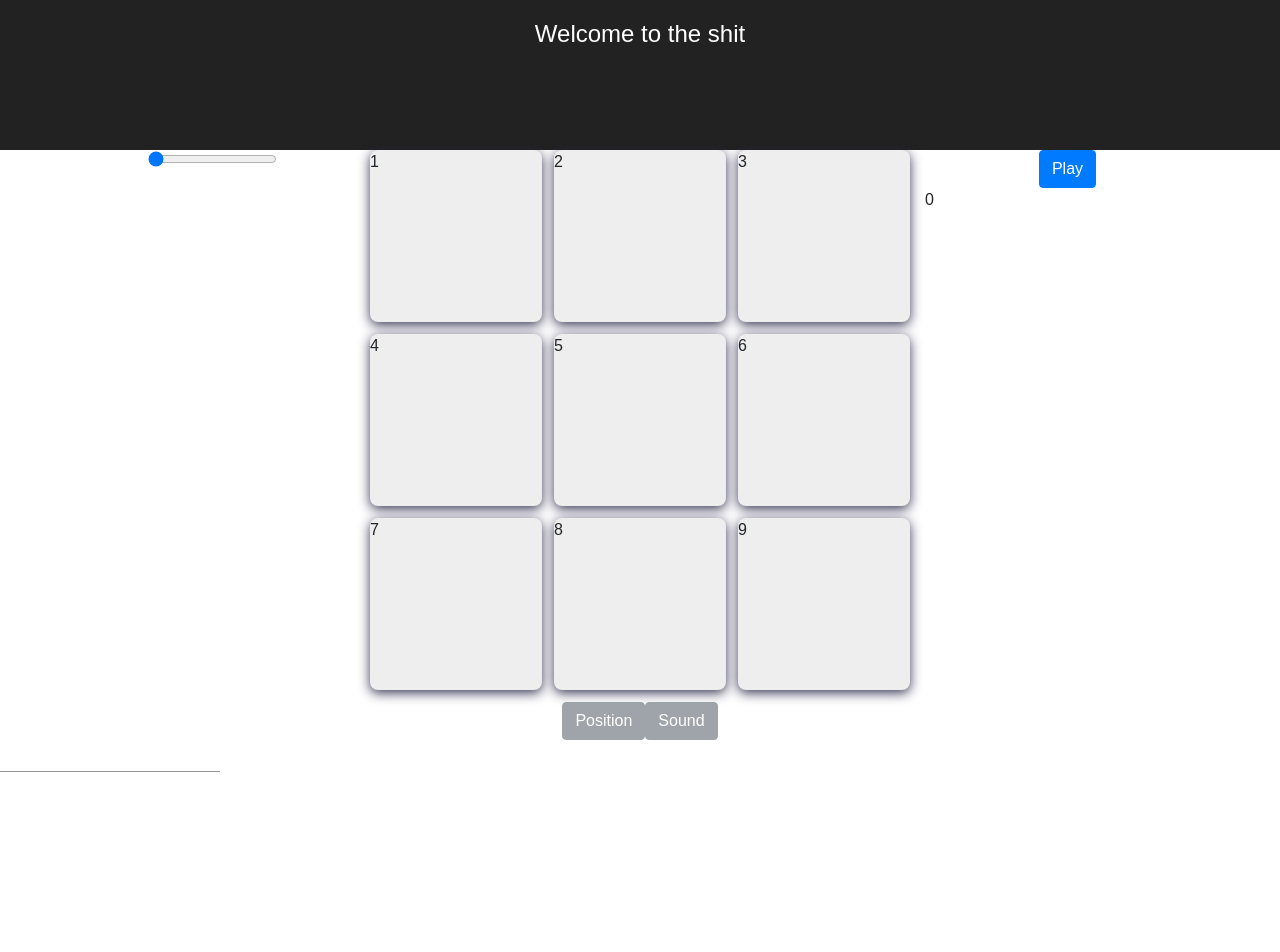
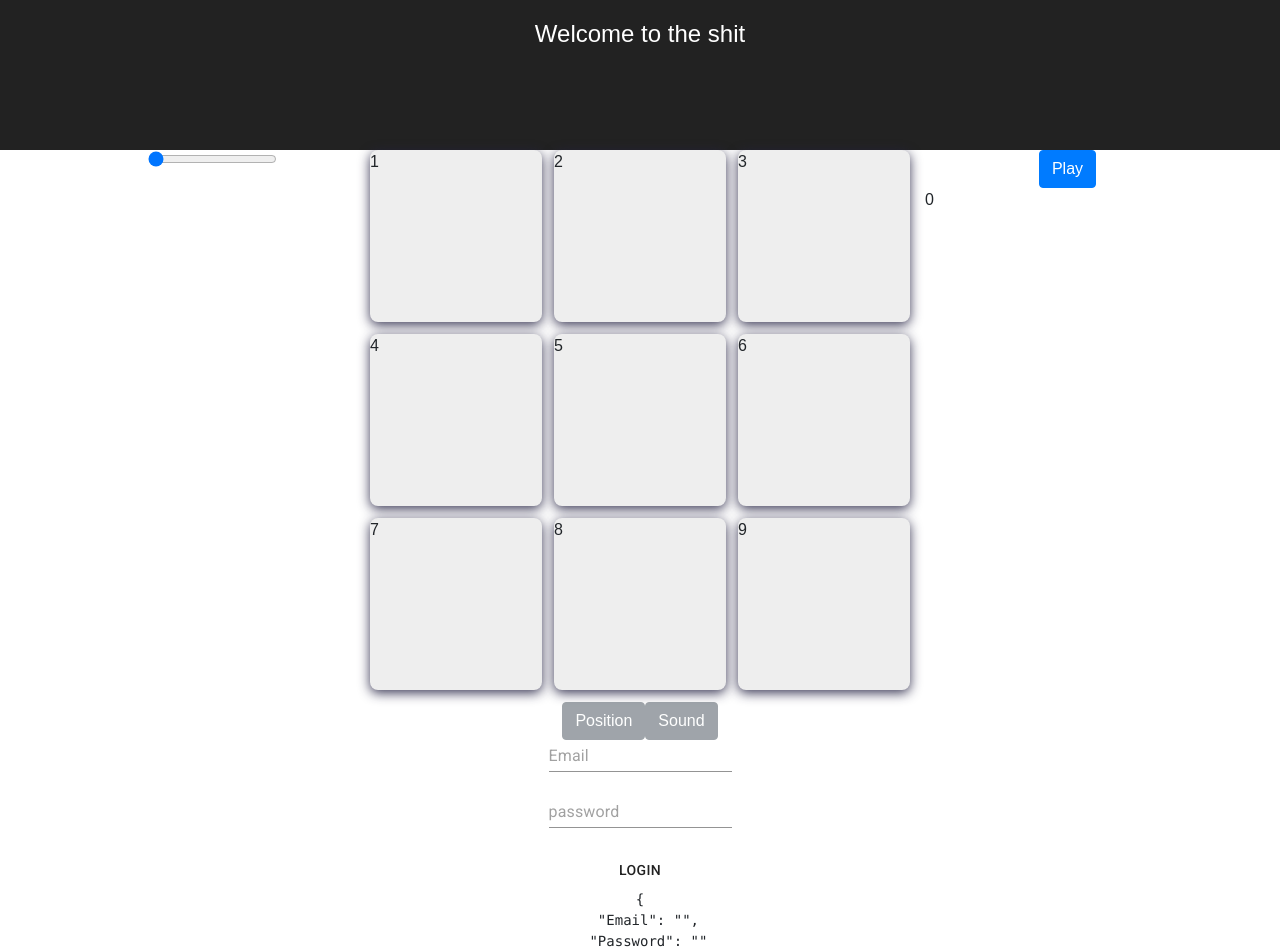
Before and after one commit to Bl0bb3r/WEB3, a React (Create React App) app in the folder React-Client/dual-n-back/: page /login in a window 1280 px wide. Shown: the top 952 px of the page. Before the commit the page ends 800 px from the top, so only its background shows below. Built offline with nearby package versions, Linux system fonts and the light colour scheme.

Commit message:
login form in progress

```diff
--- a/React-Client/dual-n-back/package.json
+++ b/React-Client/dual-n-back/package.json
@@ -14,8 +14,10 @@
     "ajv": "^6.10.2",
     "axios": "^0.19.0",
     "bootstrap": "^4.4.1",
+    "formik": "^2.0.8",
     "jquery": "^3.4.1",
     "lodash": "^4.17.15",
+    "material-ui": "^0.20.2",
     "popper.js": "^1.16.0",
     "react": "^16.12.0",
     "react-dom": "^16.12.0",
--- a/React-Client/dual-n-back/public/index.html
+++ b/React-Client/dual-n-back/public/index.html
@@ -14,6 +14,14 @@
       manifest.json provides metadata used when your web app is installed on a
       user's mobile device or desktop. See https://developers.google.com/web/fundamentals/web-app-manifest/
     -->
+    <link
+      rel="stylesheet"
+      href="https://fonts.googleapis.com/css?family=Roboto:300,400,500,700&display=swap"
+    />
+    <link
+      rel="stylesheet"
+      href="https://fonts.googleapis.com/icon?family=Material+Icons"
+    />
     <link rel="manifest" href="%PUBLIC_URL%/manifest.json" />
     <!--
       Notice the use of %PUBLIC_URL% in the tags above.
--- a/React-Client/dual-n-back/src/App.tsx
+++ b/React-Client/dual-n-back/src/App.tsx
@@ -3,6 +3,7 @@ import * as React from 'react';
 import { Button, Col, Container, Row } from 'reactstrap';
 import './App.css';
 import Game from './Game';
+import LoginForm from './Login';
 
 //import logo from './logo.svg';
 
@@ -59,6 +60,11 @@ class App extends React.Component<{}, IState> {
             </Col>
           </Row>
         </Container>
+
+        {/* login form test */}
+        <div style ={{textAlign: "center"}}>
+          <LoginForm onSubmit = {(({Email, Password})=>{})}></LoginForm>
+        </div>
       </div>
     );
   }
--- a/React-Client/dual-n-back/src/Login.tsx
+++ b/React-Client/dual-n-back/src/Login.tsx
@@ -1,13 +1,53 @@
+import { Button, TextField } from '@material-ui/core';
+import { Form, Formik } from 'formik';
 import * as React from "react";
-import * as ReactDOM from "react-dom";
-import {TextField} from '@material-ui/core';
+
+interface LoginValues{
+    Email: string;
+    Password: string;
+}
 
 interface Props{
-    onSubmit: () => void;
+    onSubmit: (values: LoginValues) => void;
 }
-
-const LoginForm: React.FC<Props> = () => {
-    return (<TextField/>);
+//inspired by https://www.youtube.com/watch?v=6VmVYi9yrAA
+const LoginForm: React.FC<Props> = ({onSubmit}) => {
+    return (
+    <Formik initialValues ={{Email:"", Password: ""}}
+     onSubmit={values =>{
+        onSubmit(values);
+    }}>
+    {({values, handleChange, handleBlur}) =>(
+        <Form>
+            <div>
+                <TextField
+                    name="Email"
+                    value = {values.Email}
+                    onChange={handleChange}
+                    onBlur = {handleBlur}
+                    placeholder = "Email"
+                />
+            </div>
+            <br/>
+            <div>
+                <TextField
+                name="Password"
+                value = {values.Password}
+                onChange={handleChange}
+                onBlur = {handleBlur}
+                type = "password"
+                placeholder = "password"
+                />
+            </div>
+            <br/>
+            <Button type = "submit">Login</Button>
+            <pre>
+                {JSON.stringify(values, null, 2)}
+            </pre>
+        </Form>
+    )}
+    </Formik>
+    );
 
 }
 export default LoginForm
```
Also changed, not shown: 1 other file (tests, documents, lock files or other folders).
